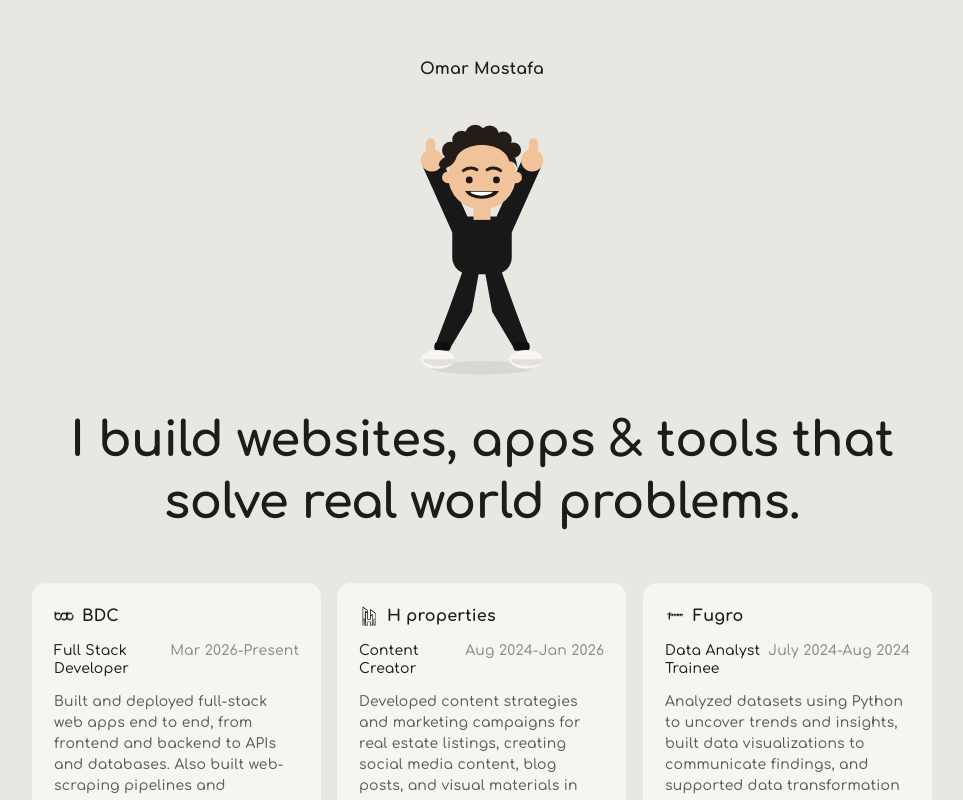
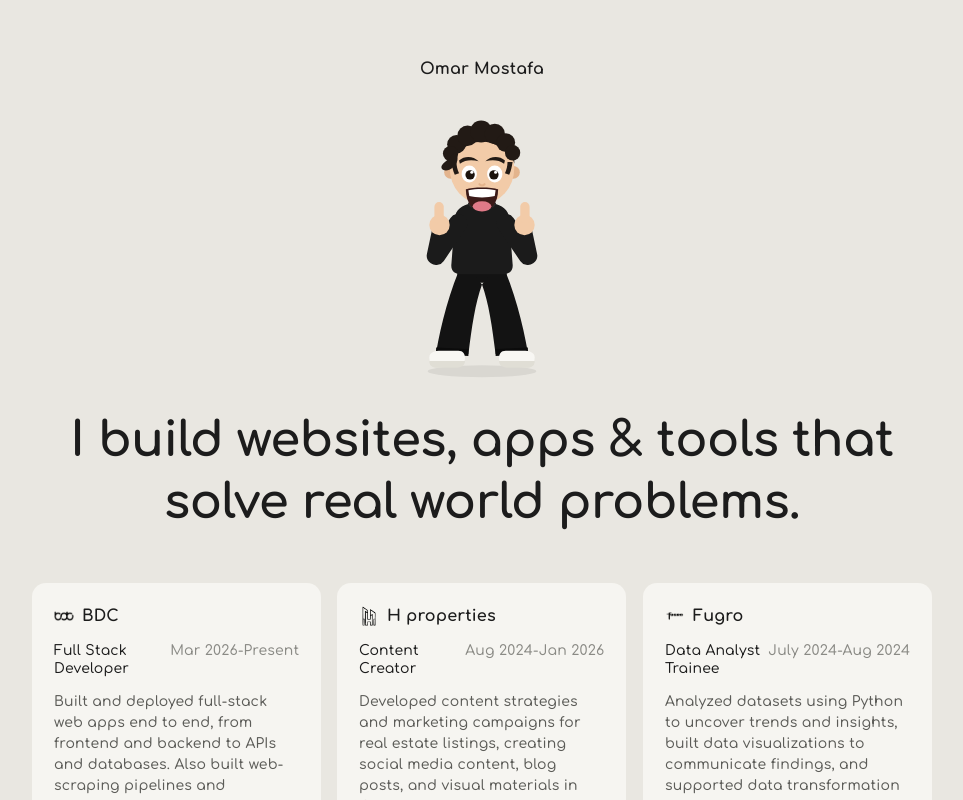
Before and after one commit to yourcoderomar/omar-portoflio, a React (Vite) app: page / in a window 1280 px wide. Shown: the top 800 px of the page, without its empty margins (158-1121 px from the left). Built offline with nearby package versions, Linux system fonts and the light colour scheme.

Commit message:
updated the hero bitmoji

```diff
--- a/src/Hero.jsx
+++ b/src/Hero.jsx
@@ -31,6 +31,14 @@ const experience = [
 export function BitmojiFigure({ pose = 'thumbsUp' }) {
   const isWave = pose === 'wave'
 
+  const skin = '#f2cba8'
+  const skinShade = '#e3b48d'
+  const hair = '#221a15'
+  const top = '#1b1b1b'
+  const pants = '#131313'
+  const shoe = '#f8f7f3'
+  const shoeSole = '#e0ded5'
+
   return (
     <svg
       className="hero-figure"
@@ -38,56 +46,83 @@ export function BitmojiFigure({ pose = 'thumbsUp' }) {
       fill="none"
       xmlns="http://www.w3.org/2000/svg"
     >
-      <ellipse cx="100" cy="308" rx="60" ry="8" fill="#000" opacity="0.07" />
+      <ellipse cx="100" cy="312" rx="64" ry="7" fill="#000" opacity="0.07" />
 
-      {/* legs */}
+      {/* hips */}
+      <path d="M74 172h52l4 36H70Z" fill={pants} />
+
+      {/* legs — baggy sweatpants, wide stance */}
       <g className="figure-leg-left">
         <path
-          d="M78 192L60 242 44 284 63 284 88 242 97 192Z"
-          fill="#181818"
-          strokeLinejoin="round"
+          d="M78 182C62 216 52 256 46 290L84 292C88 260 92 232 100 210Z"
+          fill={pants}
         />
-        <rect x="44" y="278" width="19" height="10" rx="4" fill="#0f0f0f" />
-        <ellipse cx="48" cy="298" rx="20" ry="11" fill="#f7f6f2" />
-        <path d="M30 298a20 8 0 0040 0z" fill="#e3e1da" />
+        <path d="M46 284L84 286 84 294 46 292Z" fill="#0b0b0b" />
+        <path
+          d="M38 296c0-6 6-8 14-8h20c6 0 8 4 8 9 0 6-6 9-16 9H46c-5 0-8-4-8-10z"
+          fill={shoe}
+        />
+        <path
+          d="M38 300c0 6 4 8 10 8h20c8 0 12-3 12-8z"
+          fill={shoeSole}
+        />
       </g>
       <g className="figure-leg-right">
         <path
-          d="M122 192L140 242 156 284 137 284 112 242 103 192Z"
-          fill="#181818"
-          strokeLinejoin="round"
+          d="M122 182C138 216 148 256 154 290L116 292C112 260 108 232 100 210Z"
+          fill={pants}
         />
-        <rect x="137" y="278" width="19" height="10" rx="4" fill="#0f0f0f" />
-        <ellipse cx="152" cy="298" rx="20" ry="11" fill="#f7f6f2" />
-        <path d="M134 298a20 8 0 0040 0z" fill="#e3e1da" />
+        <path d="M154 284L116 286 116 294 154 292Z" fill="#0b0b0b" />
+        <path
+          d="M162 296c0-6-6-8-14-8h-20c-6 0-8 4-8 9 0 6 6 9 16 9h18c5 0 8-4 8-10z"
+          fill={shoe}
+        />
+        <path
+          d="M162 300c0 6-4 8-10 8h-20c-8 0-12-3-12-8z"
+          fill={shoeSole}
+        />
       </g>
 
-      {/* torso */}
-      <rect x="65" y="130" width="70" height="68" rx="20" fill="#181818" />
+      {/* neck */}
+      <rect x="90" y="102" width="20" height="24" fill={skinShade} />
+
+      {/* torso — loose sweatshirt */}
+      <path
+        d="M68 133c0-11 10-17 18-18h28c8 1 18 7 18 18l4 53c1 8-4 12-12 12H76c-8 0-13-4-12-12z"
+        fill={top}
+      />
+      <path
+        d="M85 115c4 8 26 8 30 0"
+        stroke="#2a2a2a"
+        strokeWidth="3"
+        strokeLinecap="round"
+      />
 
       {/* arms */}
       {isWave ? (
         <>
           <g className="figure-arm-left">
             <path
-              d="M76 144L58 190"
-              stroke="#181818"
-              strokeWidth="24"
+              d="M72 140L56 186"
+              stroke={top}
+              strokeWidth="23"
               strokeLinecap="round"
+              strokeLinejoin="round"
             />
-            <circle cx="56" cy="194" r="13" fill="#f0c39a" />
+            <circle cx="54" cy="190" r="12" fill={skin} />
           </g>
           <g className="figure-arm-right">
             <path
-              d="M124 144L150 90"
-              stroke="#181818"
-              strokeWidth="24"
+              d="M128 140L152 92"
+              stroke={top}
+              strokeWidth="23"
               strokeLinecap="round"
+              strokeLinejoin="round"
             />
-            <circle cx="153" cy="82" r="14" fill="#f0c39a" />
+            <circle cx="155" cy="84" r="13" fill={skin} />
             <path
-              d="M148 58l3 20M158 56l1 22M168 60l-3 20M176 68l-8 18"
-              stroke="#f0c39a"
+              d="M149 60l3 20M159 58l1 22M169 62l-3 20M177 70l-8 18"
+              stroke={skin}
               strokeWidth="9"
               strokeLinecap="round"
             />
@@ -97,72 +132,91 @@ export function BitmojiFigure({ pose = 'thumbsUp' }) {
         <>
           <g className="figure-arm-left">
             <path
-              d="M76 144L42 68"
-              stroke="#181818"
-              strokeWidth="24"
+              d="M72 138L46 176 52 148"
+              stroke={top}
+              strokeWidth="22"
               strokeLinecap="round"
+              strokeLinejoin="round"
             />
-            <circle cx="41" cy="64" r="13" fill="#f0c39a" />
-            <rect x="34" y="38" width="11" height="24" rx="5.5" fill="#f0c39a" />
+            <circle cx="50" cy="140" r="12" fill={skin} />
+            <rect x="44" y="113" width="11" height="25" rx="5.5" fill={skin} />
           </g>
           <g className="figure-arm-right">
             <path
-              d="M124 144L158 68"
-              stroke="#181818"
-              strokeWidth="24"
+              d="M128 138L154 176 148 148"
+              stroke={top}
+              strokeWidth="22"
               strokeLinecap="round"
+              strokeLinejoin="round"
             />
-            <circle cx="159" cy="64" r="13" fill="#f0c39a" />
-            <rect x="155" y="38" width="11" height="24" rx="5.5" fill="#f0c39a" />
+            <circle cx="150" cy="140" r="12" fill={skin} />
+            <rect x="145" y="113" width="11" height="25" rx="5.5" fill={skin} />
           </g>
         </>
       )}
 
-      {/* neck */}
-      <rect x="90" y="112" width="20" height="22" fill="#f0c39a" />
+      {/* ears */}
+      <circle cx="63" cy="78" r="7.5" fill={skinShade} />
+      <circle cx="137" cy="78" r="7.5" fill={skinShade} />
 
       {/* head */}
-      <circle cx="100" cy="82" r="40" fill="#f0c39a" />
+      <ellipse cx="100" cy="73" rx="38" ry="42" fill={skin} />
 
-      {/* ears */}
-      <circle cx="60" cy="84" r="7" fill="#f0c39a" />
-      <circle cx="140" cy="84" r="7" fill="#f0c39a" />
+      {/* hair — curly top with faded sides */}
+      <path
+        d="M62 68c-2-28 16-42 38-42s40 14 38 42c-2-9-7-15-15-17-6-6-13-9-23-9s-18 4-24 10c-8 2-12 7-14 16z"
+        fill={hair}
+      />
+      <circle cx="70" cy="45" r="11" fill={hair} />
+      <circle cx="83" cy="35" r="12" fill={hair} />
+      <circle cx="99" cy="30" r="13" fill={hair} />
+      <circle cx="115" cy="33" r="12" fill={hair} />
+      <circle cx="128" cy="43" r="11" fill={hair} />
+      <circle cx="136" cy="55" r="9" fill={hair} />
+      <circle cx="63" cy="56" r="9" fill={hair} />
+      <path
+        d="M62 62c3-9 11-7 9 2-2 8-11 14-17 11-4-3-1-8 8-13z"
+        fill={hair}
+      />
+      <path d="M64 66c1 6 2 11 4 15l5-2c-2-4-3-8-3-13z" fill={hair} />
+      <path d="M136 66c-1 6-2 11-4 15l-5-2c2-4 3-8 3-13z" fill={hair} />
 
-      {/* hair back mass */}
+      {/* eyebrows */}
       <path
-        d="M58 78c0-26 19-46 42-46s42 20 42 46c0-8-4-13-10-13-2-11-16-19-32-19s-30 8-32 19c-6 0-10 5-10 13z"
-        fill="#241c17"
+        d="M73 64c7-6 17-5 23 1-7-2-16-2-22 3z"
+        fill={hair}
+      />
+      <path
+        d="M127 64c-7-6-17-5-23 1 7-2 16-2 22 3z"
+        fill={hair}
       />
 
-      {/* curls along hairline */}
-      <circle cx="63" cy="52" r="10" fill="#241c17" />
-      <circle cx="76" cy="40" r="11" fill="#241c17" />
-      <circle cx="92" cy="34" r="12" fill="#241c17" />
-      <circle cx="109" cy="34" r="11" fill="#241c17" />
-      <circle cx="125" cy="40" r="10" fill="#241c17" />
-      <circle cx="137" cy="52" r="9" fill="#241c17" />
+      {/* eyes */}
+      <ellipse cx="85" cy="80" rx="9" ry="10" fill="#fff" />
+      <ellipse cx="115" cy="80" rx="9" ry="10" fill="#fff" />
+      <circle cx="86" cy="81" r="5.5" fill="#1b120c" />
+      <circle cx="114" cy="81" r="5.5" fill="#1b120c" />
+      <circle cx="88" cy="78" r="1.8" fill="#fff" />
+      <circle cx="116" cy="78" r="1.8" fill="#fff" />
+
+      {/* nose */}
       <path
-        d="M60 58c4-10 12-8 10 2-2 9-13 16-19 12-4-3-1-9 9-14z"
-        fill="#241c17"
+        d="M97 92c2 2 4 2 6 0"
+        stroke={skinShade}
+        strokeWidth="2.5"
+        strokeLinecap="round"
       />
 
-      {/* eyebrows */}
-      <path d="M78 76c5-4 12-4 16-1" stroke="#241c17" strokeWidth="3.5" strokeLinecap="round" />
-      <path d="M106 75c4-3 11-3 16 1" stroke="#241c17" strokeWidth="3.5" strokeLinecap="round" />
-
-      {/* eyes */}
-      <circle cx="85" cy="87" r="4" fill="#20160f" />
-      <circle cx="117" cy="87" r="4" fill="#20160f" />
-
-      {/* smile */}
+      {/* open smile */}
       <path
-        d="M80 100c6 12 34 12 40 0"
-        fill="#20160f"
+        d="M81 98c8-3 30-3 38 0 0 17-9 26-19 26s-19-9-19-26z"
+        fill="#3a1a18"
       />
       <path
-        d="M86 101c5 6 22 6 27 0"
+        d="M84 99c8-2 24-2 32 0l-1 7c-8 2-22 2-30 0z"
         fill="#fff"
       />
+      <ellipse cx="100" cy="118" rx="11" ry="6" fill="#e07a88" />
     </svg>
   )
 }
```
